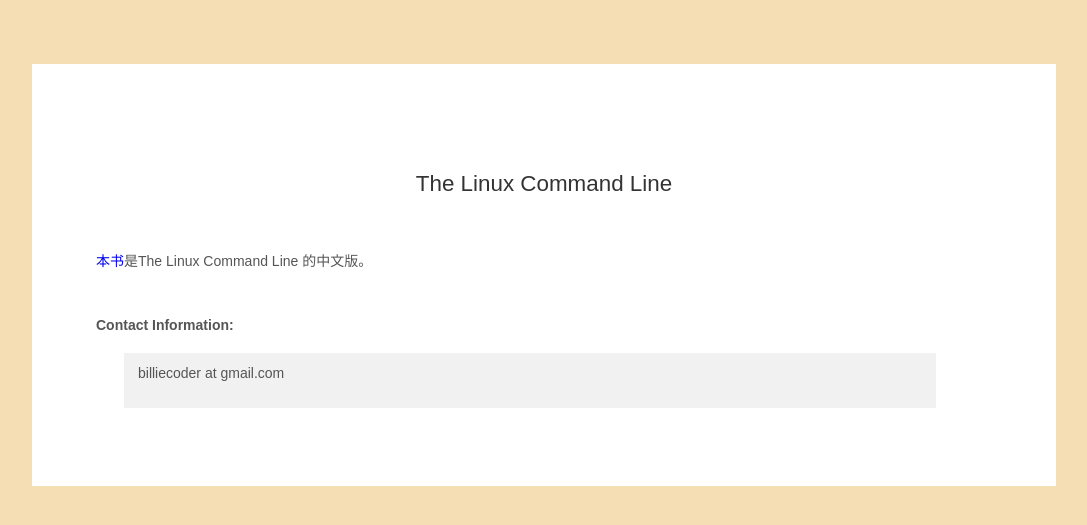
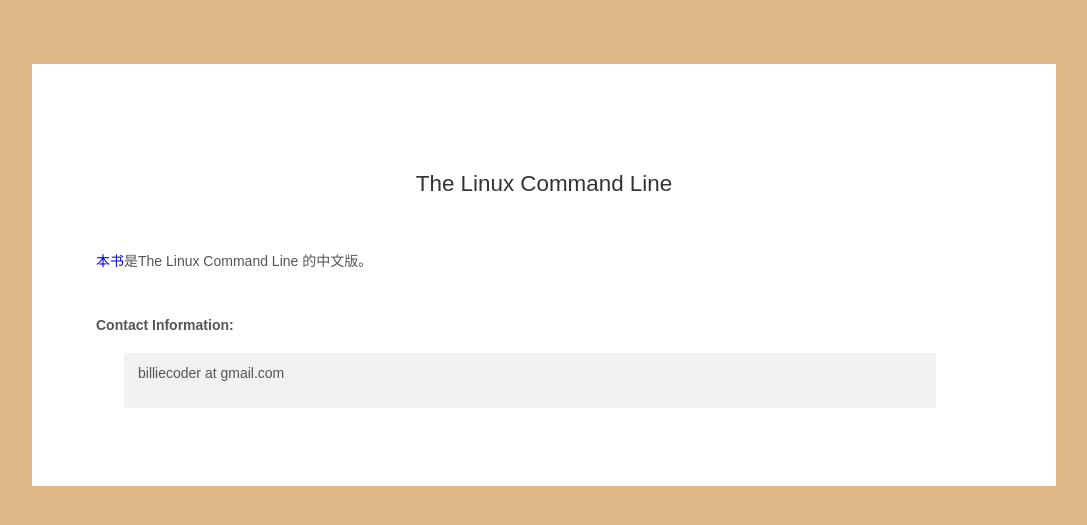
Before and after one commit to billie66/TLCL, a Jekyll site: the page built from index.markdown, in a window 1280 px wide. Shown: the top 525 px of the page, without its empty margins (96-1183 px from the left). Built offline with Jekyll 4.4.1, drawn with Linux system fonts in a browser that asks for light colours; Markdown is read by kramdown in place of the engine named in the settings.

Commit message:
wheat to burlywood

```diff
--- a/css/tlcl.css
+++ b/css/tlcl.css
@@ -5,7 +5,7 @@
 
 */
 html {
-    background-color: #F5DEB3;
+    background-color: burlywood;
 }
 
 #wrapper {
```
